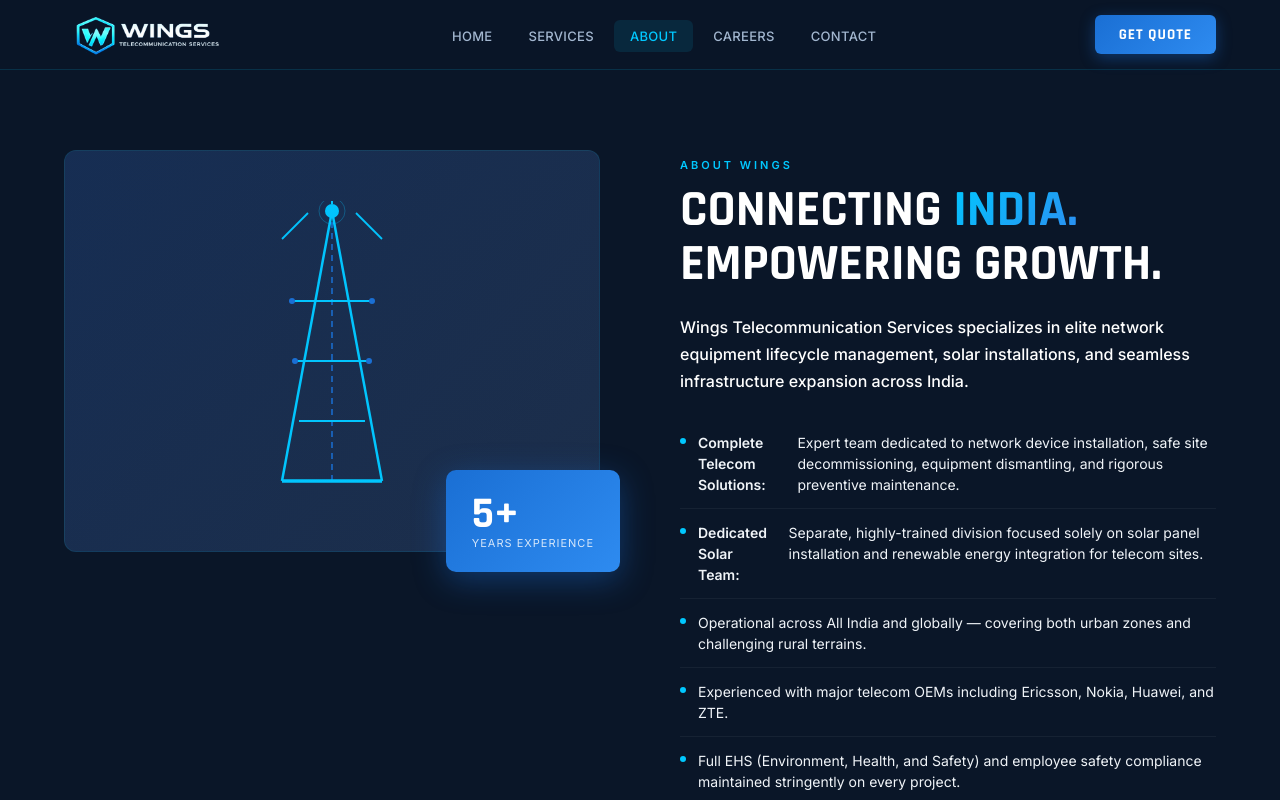
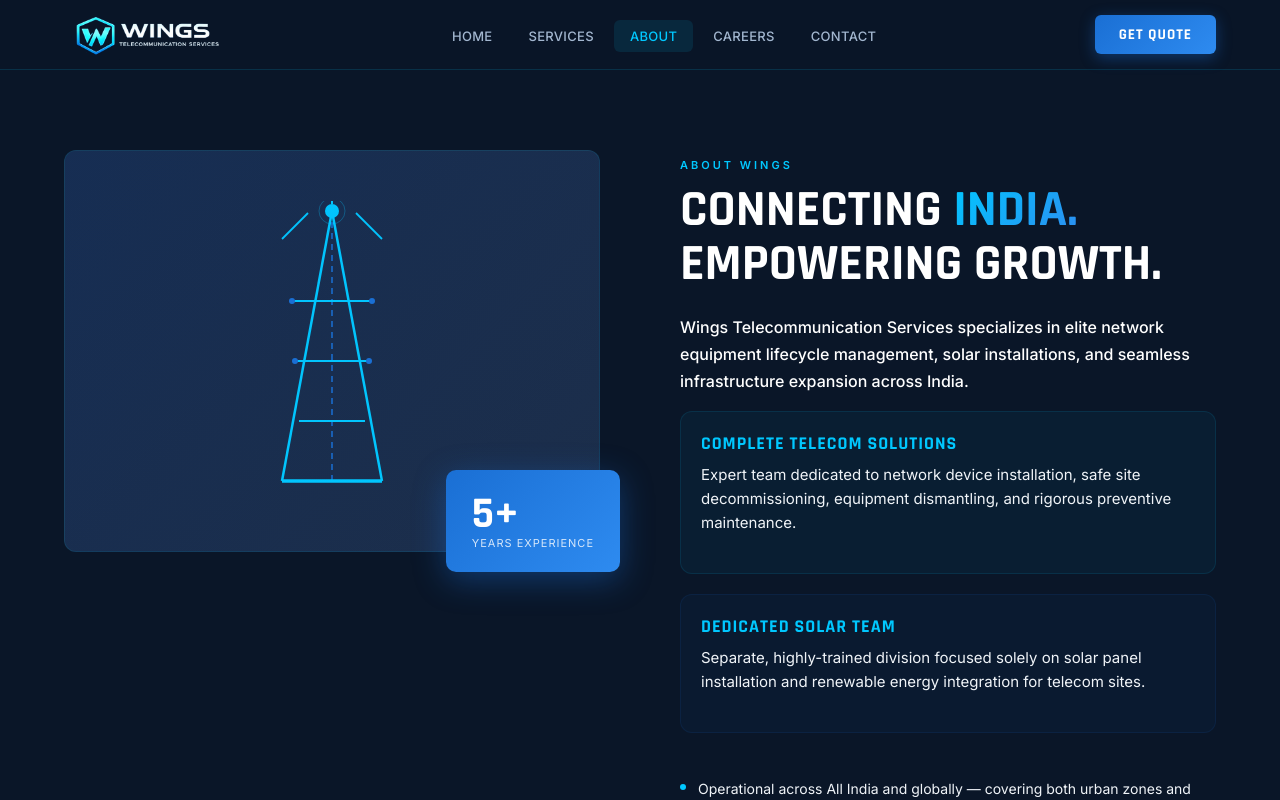
Before and after one commit to tarunmankar/wings-telecom, a React (Vite) app: page /wings-telecom/about in a window 1280 px wide. Shown: the top 800 px of the page. Built offline with nearby package versions, Linux system fonts and the light colour scheme.

Commit message:
Enhance readability of key service points in About section

```diff
--- a/src/pages/About.jsx
+++ b/src/pages/About.jsx
@@ -44,9 +44,18 @@
             Wings Telecommunication Services specializes in elite network equipment lifecycle management, solar installations, and seamless infrastructure expansion across India.
           </p>
 
+          <div style={{ display: 'grid', gap: '20px', marginBottom: '32px', marginTop: '12px' }}>
+            <div style={{ background: 'rgba(0,200,255,0.05)', padding: '20px', borderRadius: '12px', border: '1px solid rgba(0,200,255,0.1)' }}>
+              <h4 style={{ color: 'var(--cyan)', fontSize: '18px', fontWeight: 700, marginBottom: '8px', textTransform: 'uppercase', letterSpacing: '1px', fontFamily: 'var(--font-display)' }}>Complete Telecom Solutions</h4>
+              <p style={{ color: 'var(--light)', fontSize: '15px', lineHeight: '1.6' }}>Expert team dedicated to network device installation, safe site decommissioning, equipment dismantling, and rigorous preventive maintenance.</p>
+            </div>
+            <div style={{ background: 'rgba(26,111,212,0.05)', padding: '20px', borderRadius: '12px', border: '1px solid rgba(26,111,212,0.1)' }}>
+              <h4 style={{ color: 'var(--cyan)', fontSize: '18px', fontWeight: 700, marginBottom: '8px', textTransform: 'uppercase', letterSpacing: '1px', fontFamily: 'var(--font-display)' }}>Dedicated Solar Team</h4>
+              <p style={{ color: 'var(--light)', fontSize: '15px', lineHeight: '1.6' }}>Separate, highly-trained division focused solely on solar panel installation and renewable energy integration for telecom sites.</p>
+            </div>
+          </div>
+
           <ul className="about-list" style={{ marginBottom: '40px' }}>
-            <li><strong>Complete Telecom Solutions:</strong> Expert team dedicated to network device installation, safe site decommissioning, equipment dismantling, and rigorous preventive maintenance.</li>
-            <li><strong>Dedicated Solar Team:</strong> Separate, highly-trained division focused solely on solar panel installation and renewable energy integration for telecom sites.</li>
             <li>Operational across All India and globally — covering both urban zones and challenging rural terrains.</li>
             <li>Experienced with major telecom OEMs including Ericsson, Nokia, Huawei, and ZTE.</li>
             <li>Full EHS (Environment, Health, and Safety) and employee safety compliance maintained stringently on every project.</li>
```
